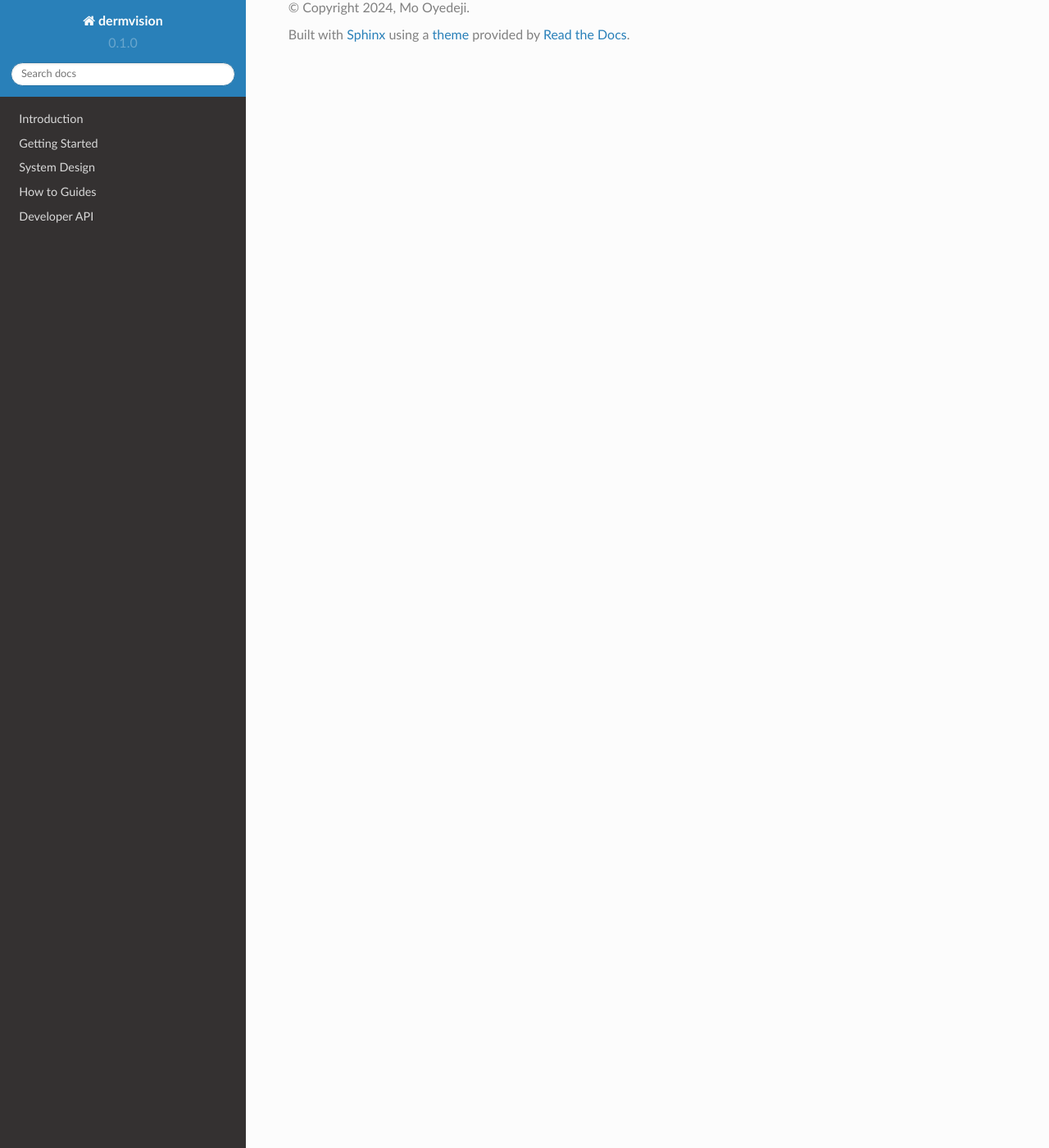
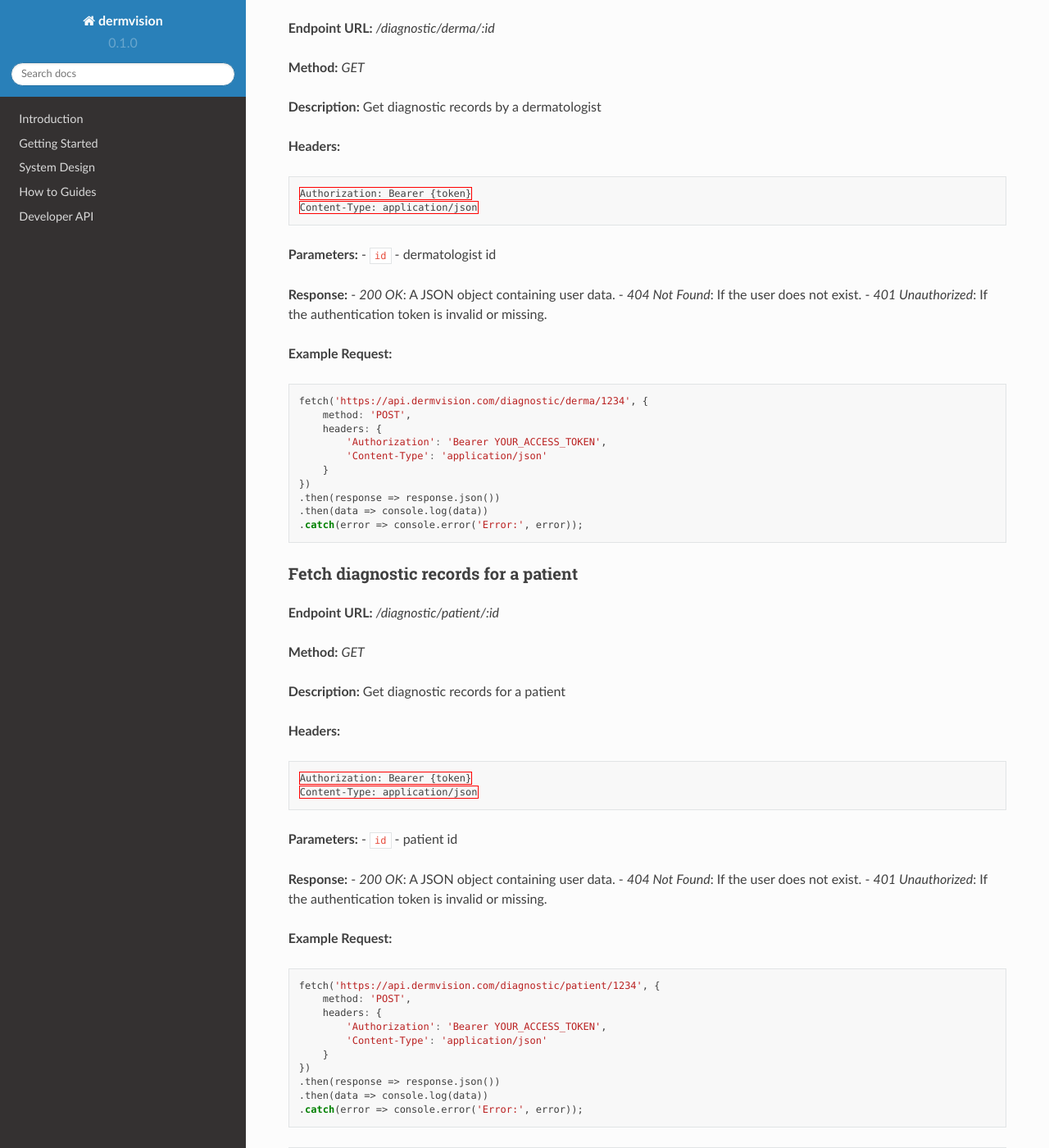
Before and after one commit to mojeedoyedeji/dermvision.docs, a Sphinx documentation site: the page built from docs/source/_sections/system-design/drms.rst, in a window 1280 px wide and 1400 px high, scrolled down 4237 px. Shown: the whole window at 82% size. Built offline with Sphinx 7.4.7 and the Read the Docs theme 2.0.0, drawn with Linux system fonts in a browser that asks for light colours; some of the changed text lies outside the part shown.

Commit message:
api docs

```diff
--- a/docs/source/_sections/system-design/drms.rst
+++ b/docs/source/_sections/system-design/drms.rst
@@ -209,3 +209,83 @@
     .then(response => response.json())
     .then(data => console.log(data))
     .catch(error => console.error('Error:', error));
+
+
+Fetch diagnostic records by dermatologist
+~~~~~~~~~~~~~~~~~~~~~~~~~~~~~~~~~~~~~~~~~
+
+**Endpoint URL:** `/diagnostic/derma/:id`
+
+**Method:** `GET`
+
+**Description:**  Get diagnostic records by a dermatologist
+
+**Headers:**
+
+.. code-block:: http
+
+    Authorization: Bearer {token}
+    Content-Type: application/json
+
+**Parameters:**
+- ``id`` - dermatologist id
+
+**Response:**
+- `200 OK`: A JSON object containing user data.
+- `404 Not Found`: If the user does not exist.
+- `401 Unauthorized`: If the authentication token is invalid or missing.
+
+**Example Request:**
+
+.. code-block:: javascript
+
+    fetch('https://api.dermvision.com/diagnostic/derma/1234', {
+        method: 'POST',
+        headers: {
+            'Authorization': 'Bearer YOUR_ACCESS_TOKEN',
+            'Content-Type': 'application/json'
+        }
+    })
+    .then(response => response.json())
+    .then(data => console.log(data))
+    .catch(error => console.error('Error:', error));
+
+
+Fetch diagnostic records for a patient
+~~~~~~~~~~~~~~~~~~~~~~~~~~~~~~~~~~~~~~
+
+**Endpoint URL:** `/diagnostic/patient/:id`
+
+**Method:** `GET`
+
+**Description:**  Get diagnostic records for a patient
+
+**Headers:**
+
+.. code-block:: http
+
+    Authorization: Bearer {token}
+    Content-Type: application/json
+
+**Parameters:**
+- ``id`` - patient id
+
+**Response:**
+- `200 OK`: A JSON object containing user data.
+- `404 Not Found`: If the user does not exist.
+- `401 Unauthorized`: If the authentication token is invalid or missing.
+
+**Example Request:**
+
+.. code-block:: javascript
+
+    fetch('https://api.dermvision.com/diagnostic/patient/1234', {
+        method: 'POST',
+        headers: {
+            'Authorization': 'Bearer YOUR_ACCESS_TOKEN',
+            'Content-Type': 'application/json'
+        }
+    })
+    .then(response => response.json())
+    .then(data => console.log(data))
+    .catch(error => console.error('Error:', error));
```
